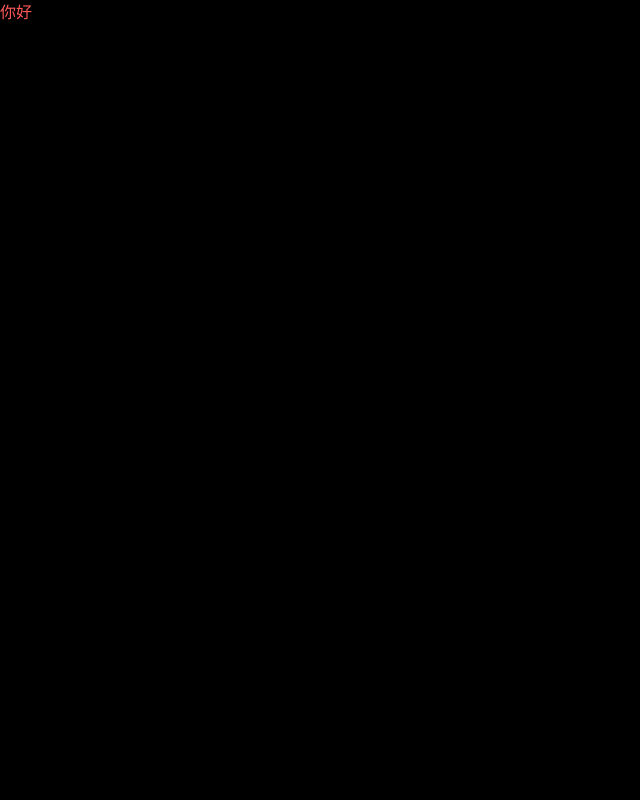
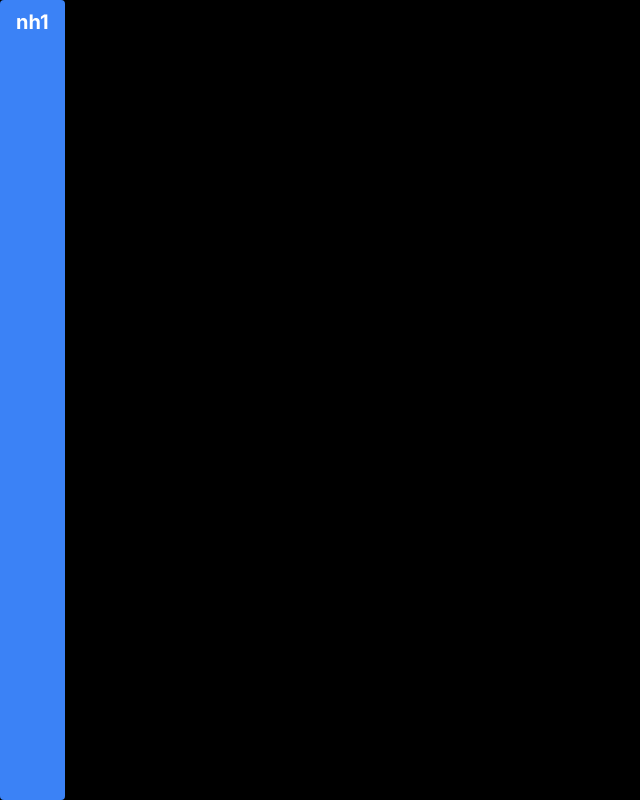
Before and after one commit to xtc2016xtc/back, a React (Vite) app: page / in a window 1280 px wide. Shown: the whole page, without its empty margins (0-640 px from the left). Built offline with nearby package versions, Linux system fonts and the light colour scheme.

Commit message:
公共样式

```diff
--- a/src/components/Navbar/index.tsx
+++ b/src/components/Navbar/index.tsx
@@ -1,8 +1,14 @@
-
+import styles,{layout} from "../style"
 const Navbar = () => {
   return (
-    <div className="text-red">
-      你好
+    <div className="flex flex-1 flex-wrap font-poppins font-normal sm:flex-grow">
+      <h1 className={`${styles.button} text-ellipsis text-wrap`}>
+        <ul className={layout.section}>
+          <li>
+            nh1
+          </li>
+        </ul>
+      </h1>
     </div>
   )
 }
--- /dev/null
+++ b/src/components/style.ts
@@ -0,0 +1,12 @@
+//公共样式
+export const styles = {
+  headers:"text-white font-bold text-2xl",
+  body:"text-white font-bold text-xl",
+  footer:"text-white font-bold text-lg",
+  button:"bg-blue-500 hover:bg-blue-700 text-white font-bold py-2 px-4 rounded"
+}
+export const layout = {
+  section:`${styles.body} flex`
+}
+
+export default styles
```
